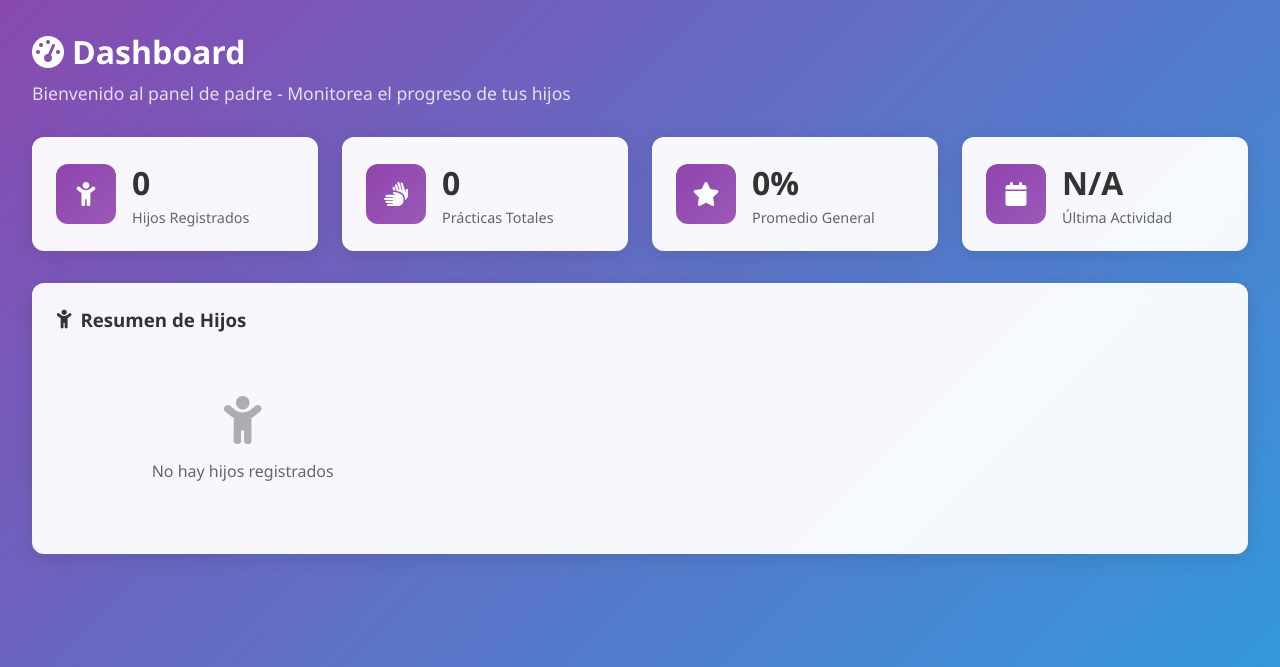
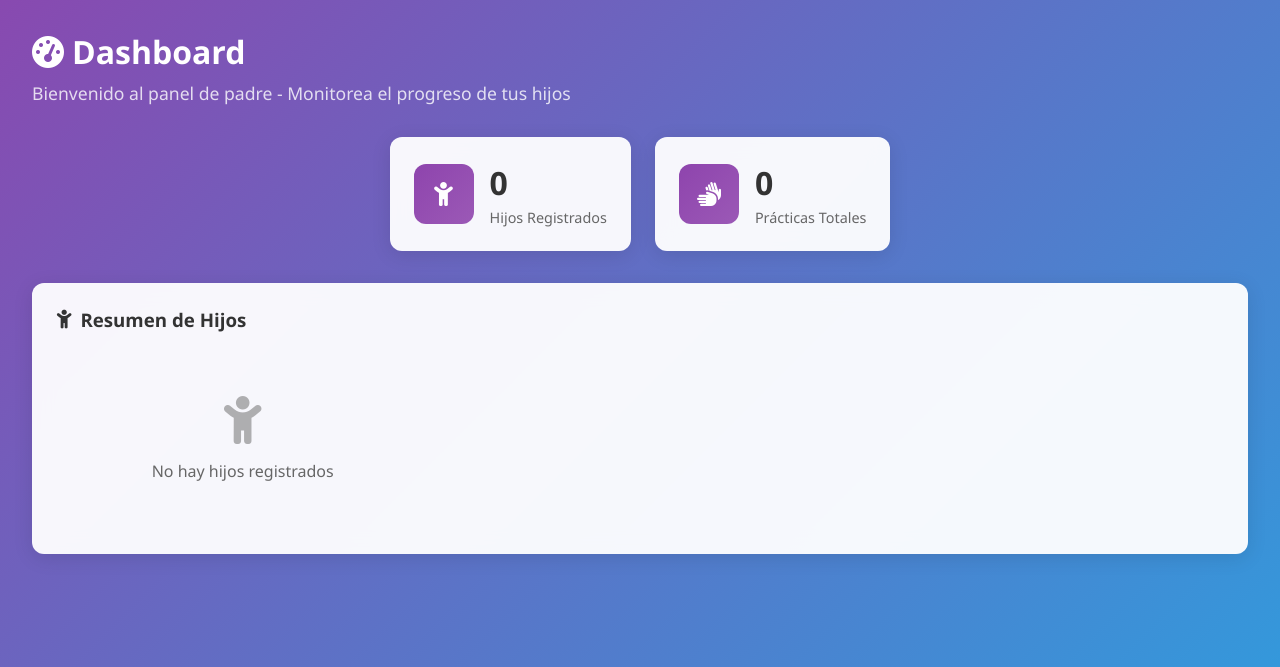
Before and after one commit to orlakushhx9/ProjectWeb, a website: page public/views/parent.html in a window 1280 px wide. Shown: the part 133-800 px from the top of the page. Drawn offline with nearby package versions, Linux system fonts and the light colour scheme; no server answers; sample sign-in values are in the browser's storage.

Commit message:
Simplificar dashboard de padre - Eliminar cuadros de Promedio General y Ãšltima Actividad - Centrar los dos cuadros restantes (Hijos Registrados y PrÃ¡cticas Totales) - Actualizar CSS para usar flexbox centrado - Eliminar referencias en JavaScript a elementos eliminados

```diff
--- a/public/css/parent.css
+++ b/public/css/parent.css
@@ -173,10 +173,11 @@ body {
 
 /* Dashboard Stats */
 .dashboard-stats {
-    display: grid;
-    grid-template-columns: repeat(auto-fit, minmax(250px, 1fr));
+    display: flex;
+    justify-content: center;
     gap: 1.5rem;
     margin-bottom: 2rem;
+    flex-wrap: wrap;
 }
 
 .stat-card {
--- a/public/js/parent.js
+++ b/public/js/parent.js
@@ -360,17 +360,9 @@ class ParentPanel {
     updateDashboardStats() {
         const totalChildren = this.children.length;
         const totalPractices = this.practices.length;
-        const averageScore = totalPractices > 0
-            ? Math.round(this.practices.reduce((sum, p) => sum + p.score, 0) / totalPractices)
-            : 0;
-        const lastActivity = this.practices.length > 0
-            ? new Date(Math.max(...this.practices.map(p => new Date(p.date)))).toLocaleDateString('es-ES')
-            : 'N/A';
 
         document.getElementById('totalChildren').textContent = totalChildren;
         document.getElementById('totalPractices').textContent = totalPractices;
-        document.getElementById('averageScore').textContent = totalPractices > 0 ? `${averageScore}%` : 'N/A';
-        document.getElementById('lastActivity').textContent = lastActivity;
     }
 
     getPerformanceStatus(score) {
--- a/public/views/parent.html
+++ b/public/views/parent.html
@@ -71,26 +71,6 @@
                         <div class="stat-content">
                             <h3 id="totalPractices">0</h3>
                             <p>Prácticas Totales</p>
-                        </div>
-                    </div>
-
-                    <div class="stat-card">
-                        <div class="stat-icon">
-                            <i class="fas fa-star"></i>
-                        </div>
-                        <div class="stat-content">
-                            <h3 id="averageScore">0%</h3>
-                            <p>Promedio General</p>
-                        </div>
-                    </div>
-
-                    <div class="stat-card">
-                        <div class="stat-icon">
-                            <i class="fas fa-calendar"></i>
-                        </div>
-                        <div class="stat-content">
-                            <h3 id="lastActivity">N/A</h3>
-                            <p>Última Actividad</p>
                         </div>
                     </div>
                 </div>
```
